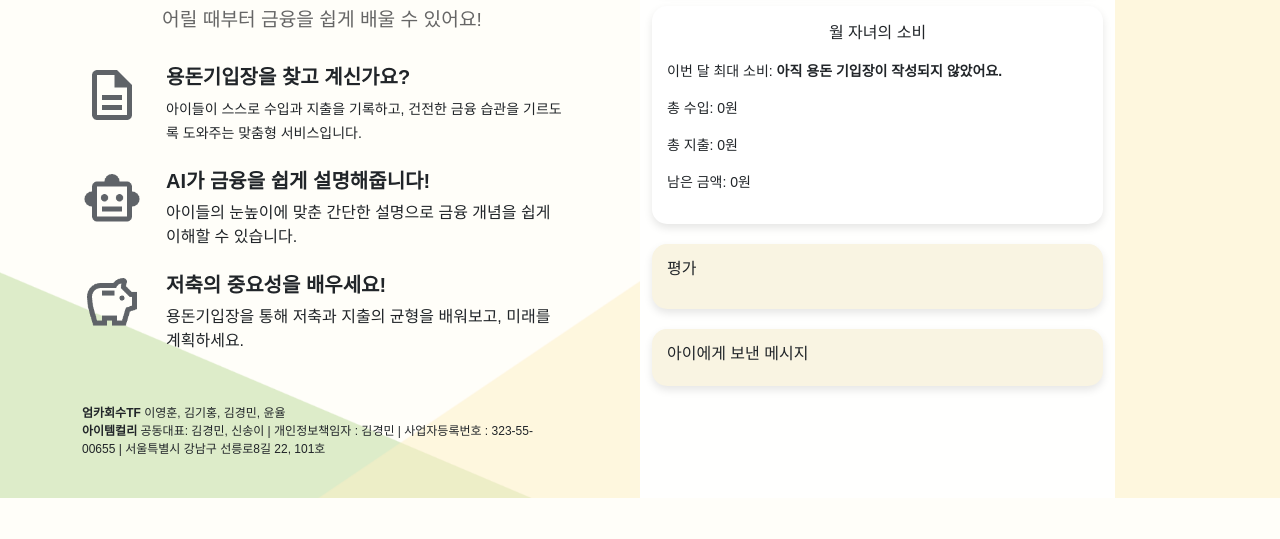
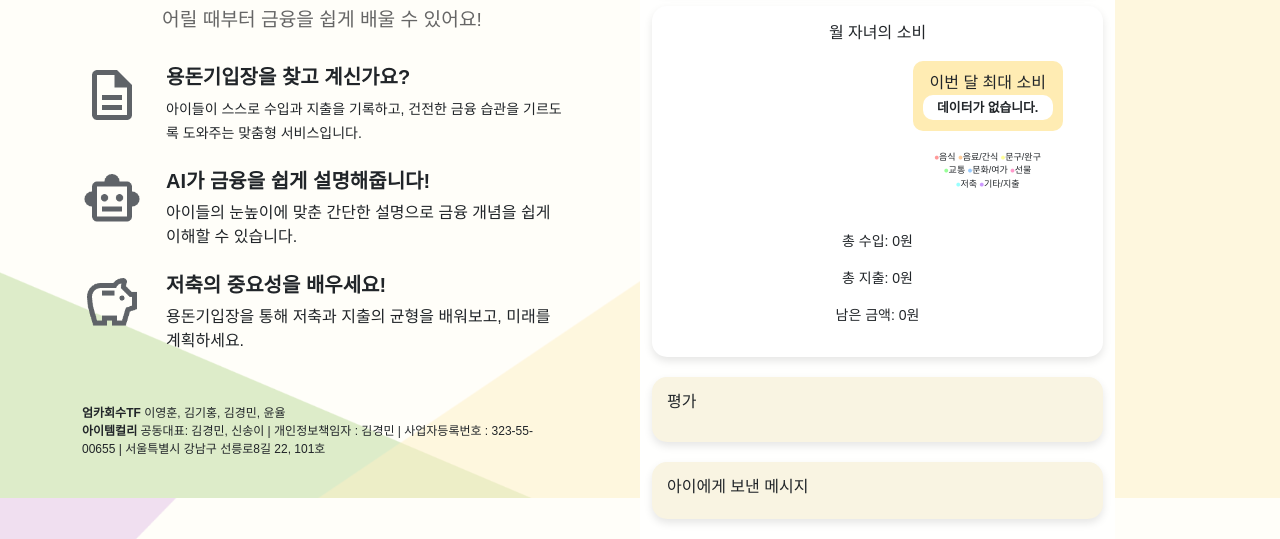
Before and after one commit to strongdambi/moamoa, a Django app: template webs/templates/webs/profile_detail.html in a window 1280 px wide. Shown: the part 302-841 px from the top of the page. Before the commit the page ends 800 px from the top, so only its background shows below. Run offline with Django 4.2, Linux system fonts and the light colour scheme; the template is opened without the code that fills it, so the values that code supplies are empty.

Commit message:
style: 부모상세프로필 수정 카테고리 박스 추가 색상별 카테고리 표시 차트 크기 변경

```diff
--- a/webs/static/webs/css/profile_detail.css
+++ b/webs/static/webs/css/profile_detail.css
@@ -7,7 +7,6 @@ svg {
     width: 100%;
     height: auto;
 }
-
 
 .greeting {
     margin: 20px auto;
@@ -33,7 +32,6 @@ svg {
 }
 
 .profile-info {
-
     margin-left: 15px;
 }
 
@@ -45,25 +43,113 @@ svg {
     margin: 5px 0;
     font-size: 14px;
 }
+/* 내용 부분 */
+.summaryview {
+    text-align: center;
+}
+/* 차트와 최대 소비 카테고리를 한 줄에 배치 */
+.spending-summary-container {
+    display: flex;
+    justify-content: space-between;
+    align-items: flex-start;
+    margin-bottom: 20px;
+}
 
+.spending-chart {
+    flex: 1;
+    text-align: center;
+    margin-right: 20px;
+}
 
-.spending-summary {
+/* 이번달 최대 소비 */
+.max-expenditure-container {
+    display: flex;
+    flex-direction: column;
+    align-items: center;
+    flex: 1;
+}
+
+.max-expenditure-box {
+    background-color: #FFECB3;
+    border-radius: 10px;
+    padding: 10px;
+    text-align: center;
+    margin-bottom: 10px;
+    width: 150px;
+    height: 70px;
+    overflow: hidden;
+}
+
+.max-expenditure-box p, .max-expenditure-box .category-box {
+    white-space: nowrap;
+    overflow: hidden; /* 넘치는 텍스트 숨기기 */
+    text-overflow: ellipsis; /* 말줄임 표시 (...) */
+    margin: 0px;
+}
+
+.category-box {
+    background-color: #fff;
+    padding: 3px;
+    border-radius: 10px;
+    font-size: 0.8rem;
+}
+
+/* 카테고리 색상 알려주는 박스 */
+.transparent-box {
+    background-color: rgba(255, 255, 255, 0);
+    border-radius: 10px;
+    padding: 10px;
+    text-align: center;
+    width: 150px;
+    height: 70px;
+    font-size: 9px;
+}
+
+.darkpink {
+    color: #FF9999;
+}
+
+.apricot {
+    color: #FFCC99;
+}
+
+.yellow {
+    color: #FFFF99;
+}
+
+.green {
+    color: #99FF99;
+}
+
+.sky {
+    color: #99CCFF;
+}
+
+.pink {
+    color: #FF99CC;
+}
+
+.teal {
+    color: #99FFFF;
+}
+
+.lavender {
+    color: #CC99FF;
+}
+
+/* Spending Info - 아래에 배치 */
+.summery-container {
     background-color: #fff;
     border-radius: 15px;
     padding: 15px;
     box-shadow: 0 4px 8px rgba(0, 0, 0, 0.1);
     margin-bottom: 20px;
-}
-
-.spending-chart {
     text-align: center;
-    margin-bottom: 15px;
 }
 
 .spending-info {
-    text-align: left;
+    display: inline-block;
     font-size: 14px;
-    margin-bottom: 15px;
 }
 
 .evaluation, .suggestions {
--- a/webs/templates/webs/profile_detail.html
+++ b/webs/templates/webs/profile_detail.html
@@ -36,17 +36,44 @@
         </div>
     </div>
 
+    <div class="summery-container">
         <!-- Spending Summary -->
-    <div class="spending-summary">
+        <p class="summaryview"><span class="summarymonth"></span>월 <span class="summaryname"></span> 자녀의 소비</p>
+        <div class="d-flex justify-content-between align-items-start spending-summary-container">
+            <!-- Pie Chart (왼쪽) -->
             <div class="spending-chart">
                 <div id="pie-chart"></div>
-            <p><span class="summarymonth"></span>월 <span class="summaryname"></span> 자녀의 소비</p>
             </div>
+
+            <!-- Maximum Expenditure Box (오른쪽) -->
+            <div class="max-expenditure-container">
+                <div class="max-expenditure-box">
+                    <p>이번 달 최대 소비</p>
+                    <div class="category-box">
+                        <strong class="maximumconsumption">데이터가 없습니다.</strong>
+                    </div>
+                </div>
+                <!-- 투명 박스 -->
+                <div class="transparent-box">
+                    <p><span class="darkpink">⦁</span>음식
+                        <span class="apricot">⦁</span>음료/간식
+                        <span class="yellow">⦁</span>문구/완구<br>
+                        <span class="green">⦁</span>교통
+                        <span class="sky">⦁</span>문화/여가
+                        <span class="pink">⦁</span>선물<br>
+                        <span class="teal">⦁</span>저축
+                        <span class="lavender">⦁</span>기타/지출</p>
+                </div>
+            </div>
+        </div>
+
+        <!-- Spending Info (아래에 배치) -->
+        <div class="spending-summary">
             <div class="spending-info">
-            <p>이번 달 최대 소비: <strong class="maximumconsumption">아직 용돈 기입장이 작성되지 않았어요.</strong></p>
                 <p>총 수입: <span class="totalincome">0</span>원</p>
                 <p>총 지출: <span class="totalexpenses">0</span>원</p>
                 <p>남은 금액: <span class="remainingamount">0</span>원</p>
+            </div>
         </div>
     </div>
 
@@ -184,6 +211,7 @@
                         // 선택된 월 표시
                         const selectedMonthText = month;
                         document.querySelector('.summarymonth').textContent = selectedMonthText;
+
                     }
                 });
         }
@@ -267,13 +295,14 @@
                 .attr("width", width)
                 .attr("height", height)
                 .attr("viewBox", `0 0 ${width} ${height}`)
-                .style("max-width", "40%")
+                .style("max-width", "90%")
                 .append("g")
                 .attr("transform", `translate(${width / 2}, ${height / 2})`);
 
+            // 카테고리별 색상 설정
             const color = d3.scaleOrdinal()
-                .domain(Object.keys(data))
-                .range(d3.schemeSet2);
+            .domain(['음식', '음료/간식', '문구/완구', '교통', '문화/여가', '선물', '저축', '기타'])
+            .range(['#FF9999', '#FFCC99', '#FFFF99', '#99FF99', '#99CCFF', '#FF99CC', '#99FFFF', '#CC99FF']);
 
             const pie = d3.pie()
                 .value(d => d[1]);
@@ -289,7 +318,13 @@
                     .innerRadius(innerRadius)  // 도넛 중앙 반지름
                     .outerRadius(radius)  // 외곽 반지름 설정
                 )
-                .attr('fill', d => color(d.data[0]))  // 파이 색상 설정
+                .attr('fill', d => {
+                    // 매칭되지 않는 카테고리 처리 (기본 색상 지정)
+                    if (!color.domain().includes(d.data[0])) {
+                        return '#CC99FF';
+                    }
+                    return color(d.data[0]);
+                })
                 .attr("stroke", "white")
                 .style("stroke-width", "2px")
                 .style("opacity", 0.7);
```
Lines whose indentation alone changed are shown as unchanged.
